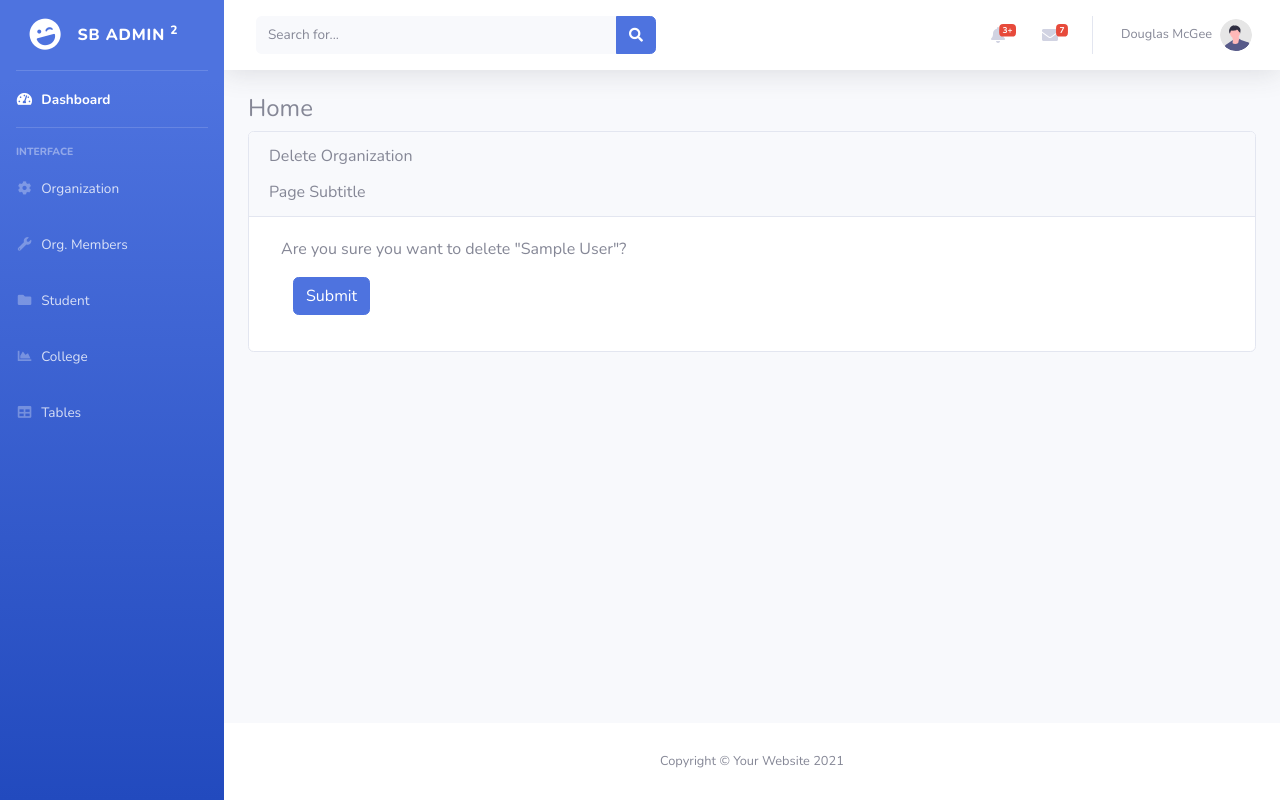
After one commit to YG-paaleee/PSUSphere, a Django app: page /organization_list/1/delete in a window 1280 px wide. The commit adds this page. Run offline with Django 5.2, Linux system fonts and the light colour scheme; tables that the repository leaves empty hold one stand-in row (values such as "Sample post"); some libraries are stand-ins or nearby versions.

Commit message:
created Organization DeleteView

```diff
--- a/projectsite/projectsite/urls.py
+++ b/projectsite/projectsite/urls.py
@@ -16,7 +16,7 @@ Including another URLconf
 """
 from django.contrib import admin
 from django.urls import path
-from studentorg.views import HomePageView, OrganizationList, OrganizationCreateView, OrganizationUpdateView
+from studentorg.views import HomePageView, OrganizationList, OrganizationCreateView, OrganizationUpdateView, OrganizationDeleteView
 from studentorg import views
 
 urlpatterns = [
@@ -25,4 +25,5 @@ urlpatterns = [
     path('organization_list', OrganizationList.as_view(), name='organization-list'),
     path('organization_list/add', OrganizationCreateView.as_view(), name='organization-add'),
     path('organization_list/<pk>',OrganizationUpdateView.as_view(), name='organization-update'),
+    path('organization_list/<pk>/delete', OrganizationDeleteView.as_view(), name='organization-delete'),
 ]
--- a/projectsite/studentorg/views.py
+++ b/projectsite/studentorg/views.py
@@ -1,5 +1,5 @@
 from django.shortcuts import render
-from django.views.generic.edit import CreateView, UpdateView
+from django.views.generic.edit import CreateView, UpdateView, DeleteView
 from django.views.generic.list import ListView
 from studentorg.forms import OrganizationForm
 from django.urls import reverse_lazy
@@ -27,3 +27,8 @@ class OrganizationUpdateView(UpdateView):
     form_class = OrganizationForm
     template_name = 'org_form.html'
     success_url = reverse_lazy('organization-list')
+
+class OrganizationDeleteView(DeleteView):
+    model = Organization
+    template_name = 'org_del.html'
+    success_url = reverse_lazy('organization-list')
--- /dev/null
+++ b/projectsite/templates/org_del.html
@@ -0,0 +1,33 @@
+{% extends 'base.html' %}
+{% load static %}
+{% block content %}
+  <div class="content">
+    <div class="container-fluid">
+      <h4 class="page-title">Home</h4>
+      <div class="row">
+        <div class="col-md-12">
+          <div class="card">
+            <div class="card-header">
+              <div class="card-title">Delete Organization</div>
+              <div class="card-category">Page Subtitle</div>
+            </div>
+            <div class="col-md-6">
+              <div class="card-body">
+                <form class="" action="" method="post" novalidate>
+                  <p>Are you sure you want to delete "{{ object }}"?</p>
+                  {% csrf_token %}
+                  {% include 'includes/form.html' %}
+                  <div class="form-group">
+                    <div class="col-md-12 col-sm-3">
+                      <button type="submit" class="btn btn-primary btn-rounded">Submit</button>
+                    </div>
+                  </div>
+                </form>
+              </div>
+            </div>
+          </div>
+        </div>
+      </div>
+    </div>
+  </div>
+{% endblock %}
--- a/projectsite/templates/org_list.html
+++ b/projectsite/templates/org_list.html
@@ -49,7 +49,10 @@
                         <td>{{ object.college }}</td>
                         <td>{{ object.description }}</td>
                         <td>
-                        <a href="organization_list/{{ object.id }}">Edit</a></td>
+                        <td>
+                            <a href="organization_list/{{ object.id }}">Edit</a>
+                            <a href="organization_list/{{ object.id }}/delete" class="text-danger">Delete</a>
+                            </td>
                         </tr>
                         {% empty %}
                         <tr>
```
